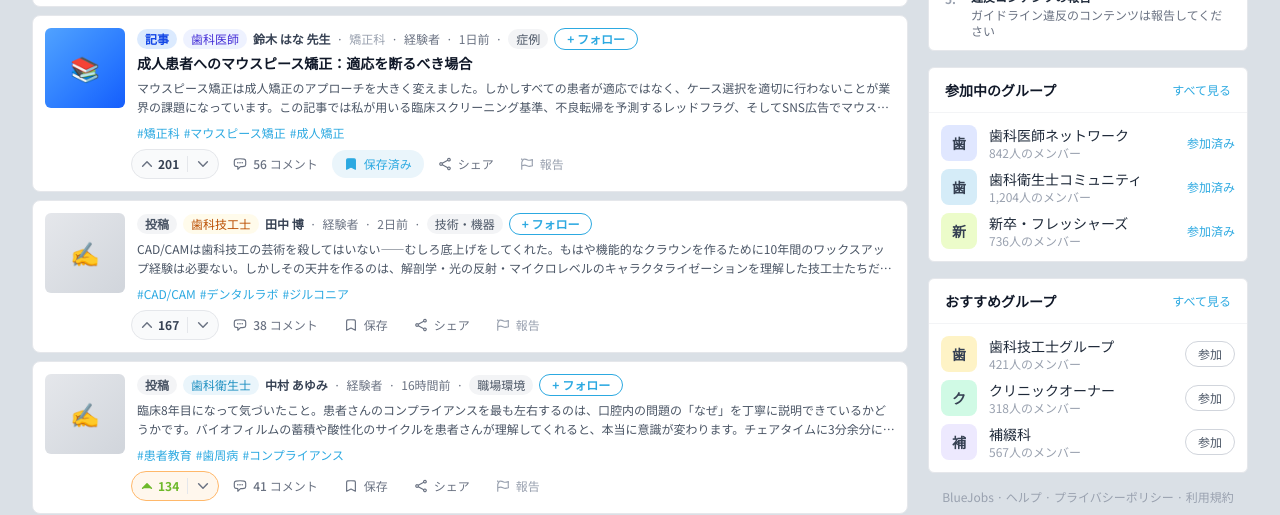
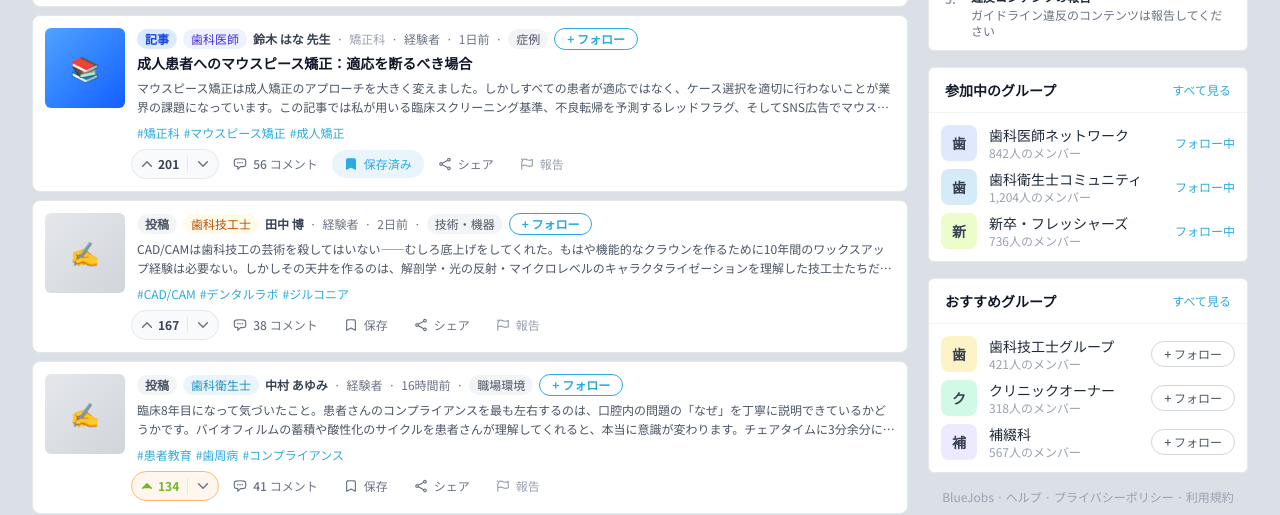
Before and after one commit to abhishekkhokrale/dental-recruitment, a Next.js app: page /community in a window 1280 px wide. Shown: the part 1040-1555 px from the top of the page. Built offline with nearby package versions, Linux system fonts and the light colour scheme; no server answers.

Commit message:
change '参加' → '+ フォロー' and this '参加済み' → フォロー中

```diff
--- a/src/components/community/GroupCard.tsx
+++ b/src/components/community/GroupCard.tsx
@@ -18,13 +18,13 @@ export default function GroupCard({ group, compact = false }: GroupCardProps) {
           <p className="text-xs text-gray-400">{group.memberCount.toLocaleString()}人のメンバー</p>
         </div>
         {group.isJoined ? (
-          <span className="text-xs text-cyan-600 font-medium shrink-0">参加済み</span>
+          <span className="text-xs text-cyan-600 font-medium shrink-0">フォロー中</span>
         ) : (
           <button
             type="button"
             className="text-xs font-medium text-gray-600 border border-gray-300 rounded-full px-3 py-1 hover:border-cyan-400 hover:text-cyan-600 transition-colors shrink-0"
           >
-            参加
+            + フォロー
           </button>
         )}
       </div>
@@ -58,7 +58,7 @@ export default function GroupCard({ group, compact = false }: GroupCardProps) {
                 : 'bg-cyan-600 text-white hover:bg-cyan-700',
             ].join(' ')}
           >
-            {group.isJoined ? '参加済み' : 'グループに参加'}
+            {group.isJoined ? 'フォロー中' : '+ フォロー'}
           </button>
         </div>
       </div>
```
